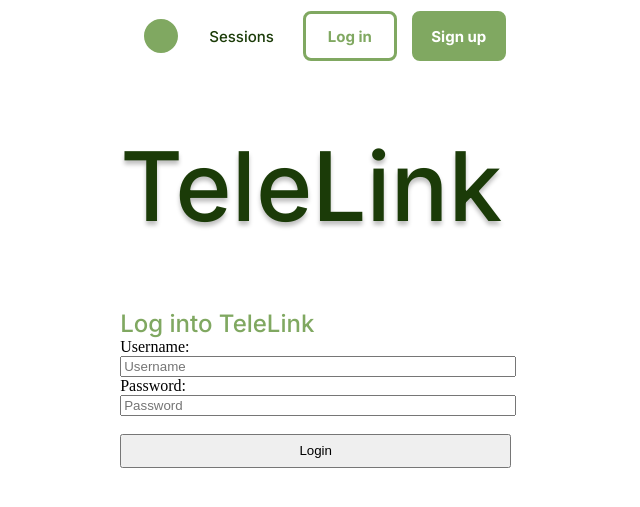
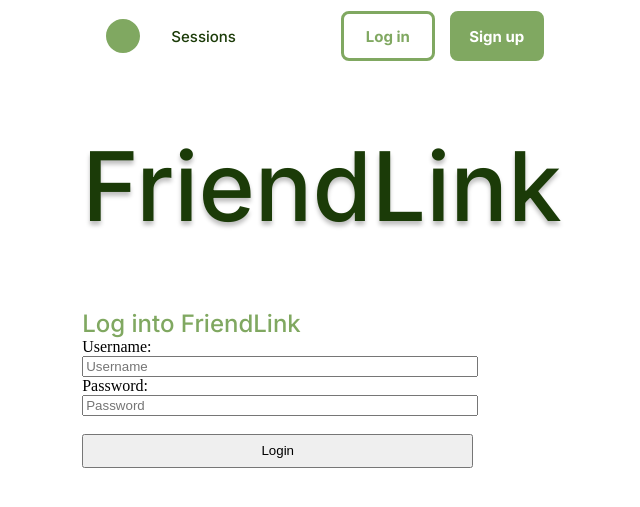
Before and after one commit to dthomas1202/mruhacks2025, a PHP site: page /login.php in a window 1280 px wide. Shown: the top 507 px of the page, without its empty margins (318-958 px from the left). Run offline with PHP 8.4, Linux system fonts and the light colour scheme.

Commit message:
changed login.php to friendlink

```diff
--- a/pages/login.php
+++ b/pages/login.php
@@ -56,9 +56,9 @@ if ($_SERVER["REQUEST_METHOD"] == "POST") {
 <body>
         <?php require("static/header.php");?>
 
-    <h1>TeleLink</h1>
+    <h1>FriendLink</h1>
     <p>
-        Log into TeleLink
+        Log into FriendLink
     </p>
     <form method="POST" action="">
         <label for="username"> Username: </label> <br>
```
Also changed, not shown: pages/images/create.png (added), pages/images/login.png.
